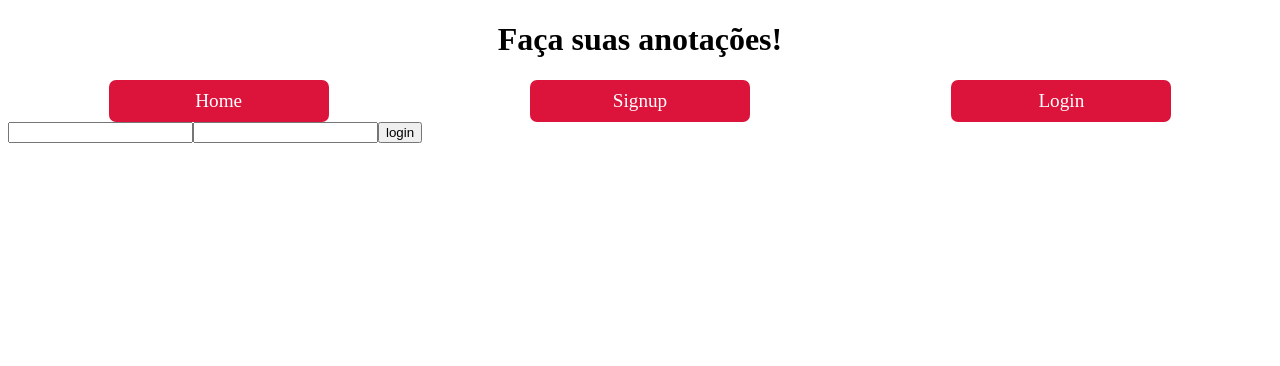
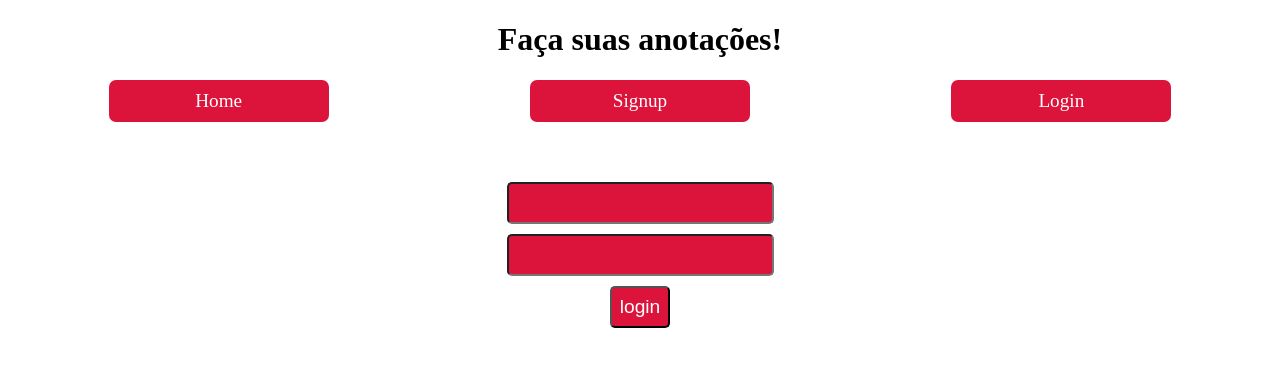
Before and after one commit to joaogdfaero/rails_react_notes, a React app in the folder frontend/: page /auth/login in a window 1280 px wide. Shown: the top 366 px of the page. Built offline with nearby package versions, Linux system fonts and the light colour scheme.

Commit message:
front end login form

```diff
--- a/frontend/src/pages/Auth.jsx
+++ b/frontend/src/pages/Auth.jsx
@@ -56,7 +56,7 @@
   };
 
   return (
-    <div>
+    <div className="auth">
       <form onSubmit={handleSubmit}>
         <input
           type="text"
--- a/frontend/src/styles.css
+++ b/frontend/src/styles.css
@@ -27,3 +27,19 @@
   background-color: burlywood;
   color: crimson;
 }
+
+/* Login Form */
+.auth form {
+  padding: 50px;
+}
+
+.auth form input {
+  background-color: crimson;
+  color: white;
+  padding: 8px;
+  border-radius: 5px;
+  display: block;
+  margin: 10px auto;
+  text-align: center;
+  font-size: 1.2em;
+}
```
